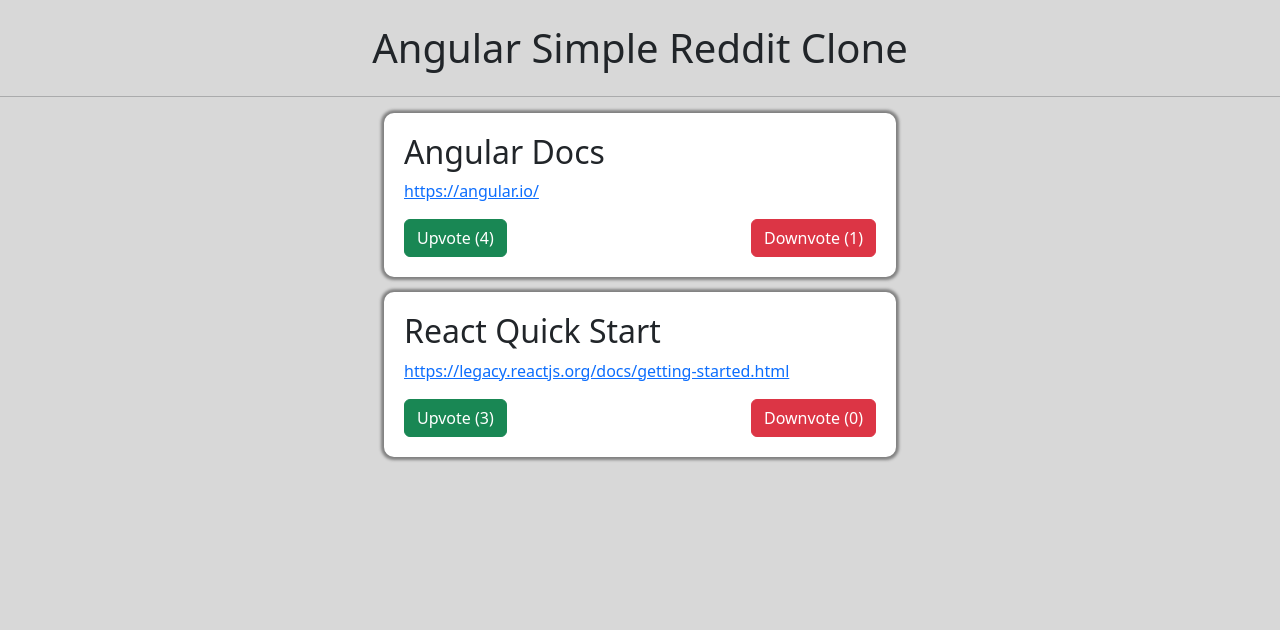
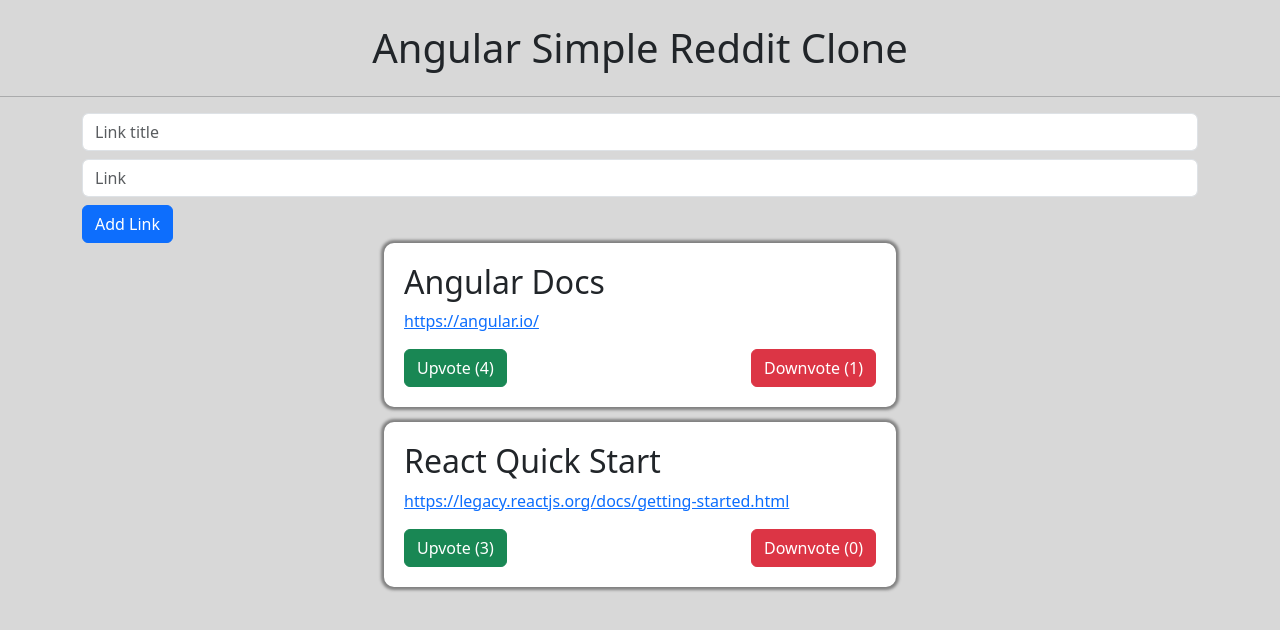
Before and after one commit to rachidamrani/angular-simple-reddit-clone, an Angular app: page / in a window 1280 px wide. Shown: the top 630 px of the page. Built offline with nearby package versions, Linux system fonts and the light colour scheme.

Commit message:
add form

```diff
--- a/src/app/app.component.html
+++ b/src/app/app.component.html
@@ -1 +1,3 @@
-<app-header></app-header> <app-links-list></app-links-list>
+<app-header></app-header>
+<app-link-form></app-link-form>
+<app-links-list></app-links-list>
--- a/src/app/link-form/link-form.component.html
+++ b/src/app/link-form/link-form.component.html
@@ -1 +1,7 @@
-<p>link-form works!</p>
+<div class="form-group container">
+  <div class="form-group mb-2">
+    <input type="text" class="form-control mb-2" placeholder="Link title" />
+    <input type="text" class="form-control" placeholder="Link" />
+  </div>
+  <button class="btn btn-primary">Add Link</button>
+</div>
```
